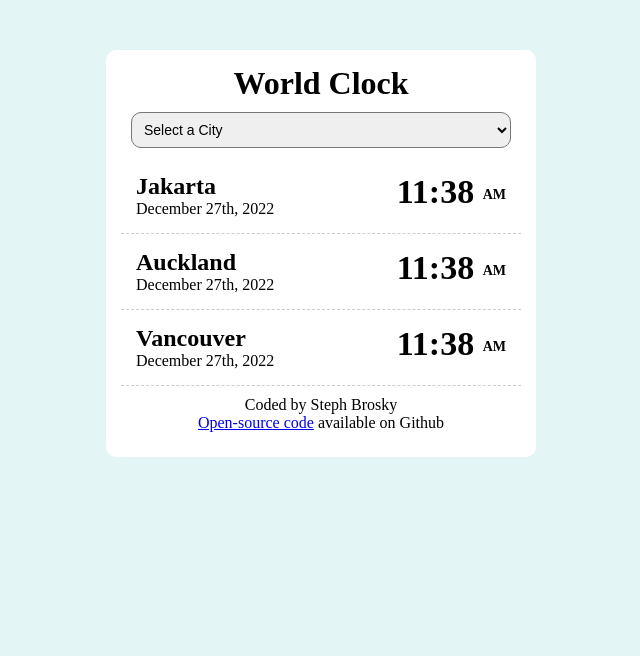
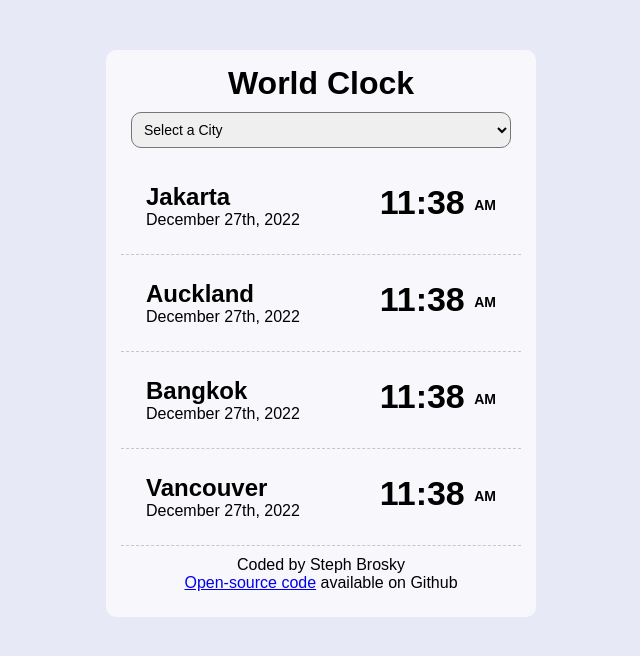
Before and after one commit to SBrosky/World_Clock_App, a plain HTML site: page index.html in a window 1280 px wide. Shown: the whole page, without its empty margins (319-959 px from the left). Drawn offline with Linux system fonts and the light colour scheme.

Commit message:
Styled in CSS

```diff
--- a/css/style.css
+++ b/css/style.css
@@ -1,10 +1,11 @@
 body {
   text-align: center;
-  background-color: #e3f6f5;
+  background-color: #e7eaf6;
+  font-family: Arial, Helvetica, sans-serif;
 }
 .container {
   max-width: 400px;
-  background-color: white;
+  background-color: rgba(255, 255, 255, 0.7);
   border-radius: 10px;
   display: block;
   margin: 50px auto;
@@ -32,7 +33,7 @@ footer {
 
 .city {
   display: flex;
-  padding: 15px;
+  padding: 25px;
   justify-content: space-between;
   text-align: left;
   border-bottom: 1px dashed rgba(0, 0, 0, 0.2);
--- a/index.html
+++ b/index.html
@@ -35,6 +35,13 @@
       </div>
       <div class="city">
         <div>
+          <h2>Bangkok</h2>
+          <div class="date">December 27th, 2022</div>
+        </div>
+        <div class="time">11:38 <small>AM</small></div>
+      </div>
+      <div class="city">
+        <div>
           <h2>Vancouver</h2>
           <div class="date">December 27th, 2022</div>
         </div>
```
